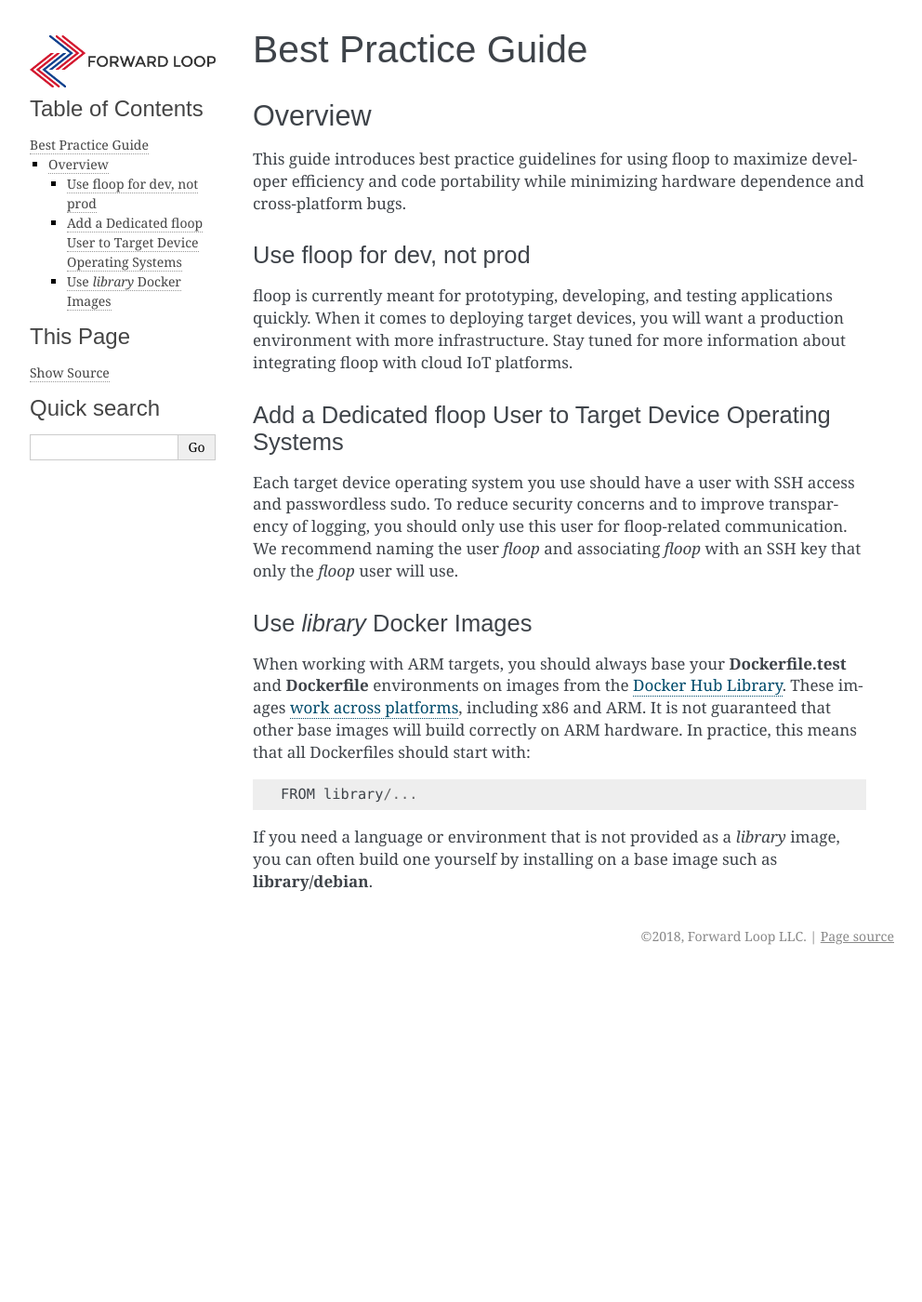
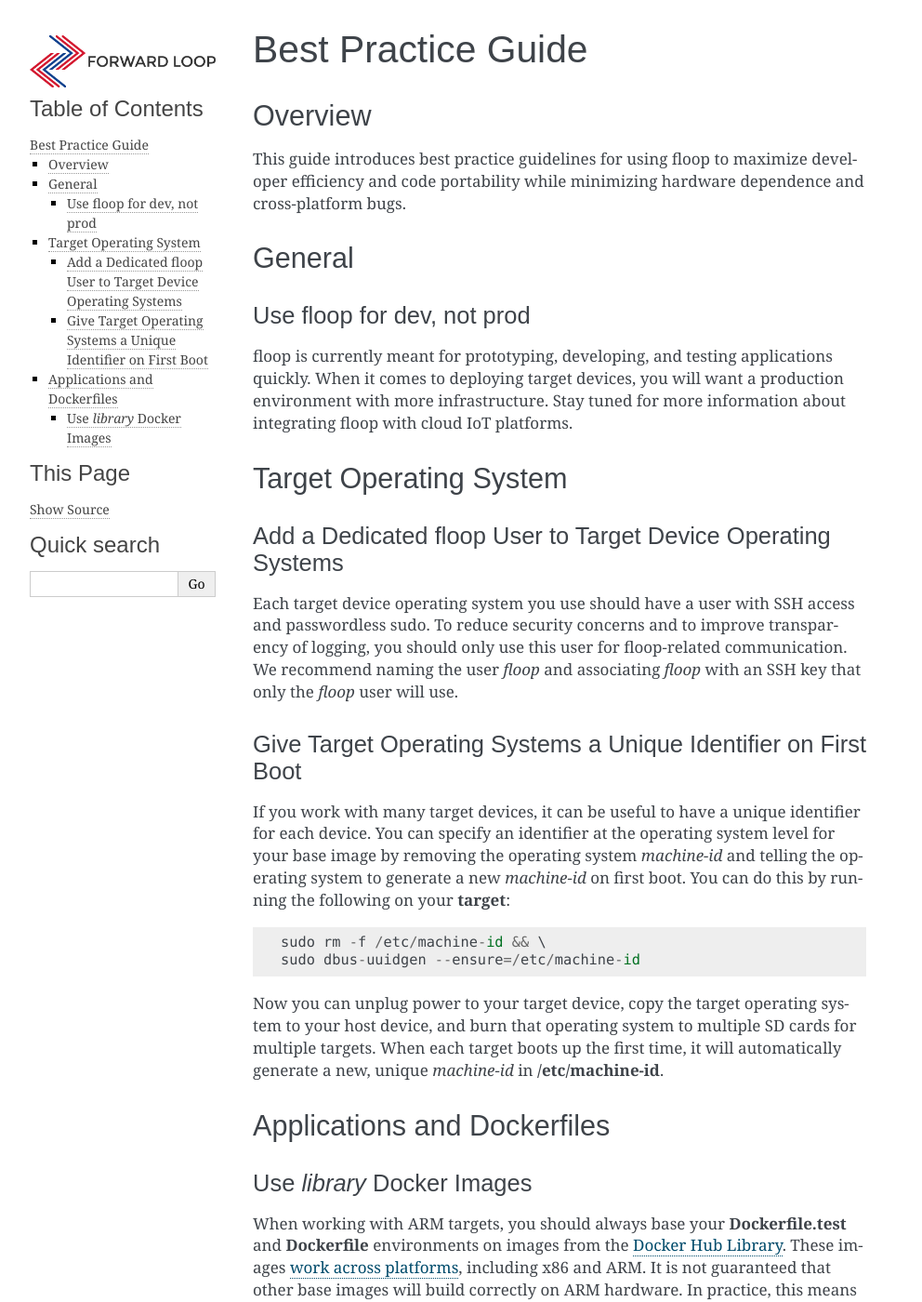
Before and after one commit to ForwardLoopLLC/floopcli, a Sphinx documentation site: the page built from docs/source/intro/best.rst, in a window 1280 px wide and 1400 px high. Shown: the whole window at 93% size, without its empty margins (148-1140 px from the left). Built offline with Sphinx 7.4.7, drawn with Linux system fonts in a browser that asks for light colours.

Commit message:
[DOCS] restart ssh instructions; best practice for machine-id

```diff
--- a/docs/source/intro/best.rst
+++ b/docs/source/intro/best.rst
@@ -8,13 +8,33 @@ Overview
 ========
 This guide introduces best practice guidelines for using floop to maximize developer efficiency and code portability while minimizing hardware dependence and cross-platform bugs.
 
+General
+=======
+
 Use floop for dev, not prod
 ---------------------------
 floop is currently meant for prototyping, developing, and testing applications quickly. When it comes to deploying target devices, you will want a production environment with more infrastructure. Stay tuned for more information about integrating floop with cloud IoT platforms.
 
+Target Operating System
+=======================
+
 Add a Dedicated floop User to Target Device Operating Systems
 -------------------------------------------------------------
 Each target device operating system you use should have a user with SSH access and passwordless sudo. To reduce security concerns and to improve transparency of logging, you should only use this user for floop-related communication. We recommend naming the user *floop* and associating *floop* with an SSH key that only the *floop* user will use.
+
+
+Give Target Operating Systems a Unique Identifier on First Boot
+---------------------------------------------------------------
+If you work with many target devices, it can be useful to have a unique identifier for each device. You can specify an identifier at the operating system level for your base image by removing the operating system *machine-id* and telling the operating system to generate a new *machine-id* on first boot. You can do this by running the following on your **target**:
+::
+
+  sudo rm -f /etc/machine-id && \
+  sudo dbus-uuidgen --ensure=/etc/machine-id
+
+Now you can unplug power to your target device, copy the target operating system to your host device, and burn that operating system to multiple SD cards for multiple targets. When each target boots up the first time, it will automatically generate a new, unique *machine-id* in **/etc/machine-id**.
+
+Applications and Dockerfiles
+============================
 
 Use *library* Docker Images
 ---------------------------
```
Also changed, not shown: docs/source/intro/os.rst (+6 -1 lines).
